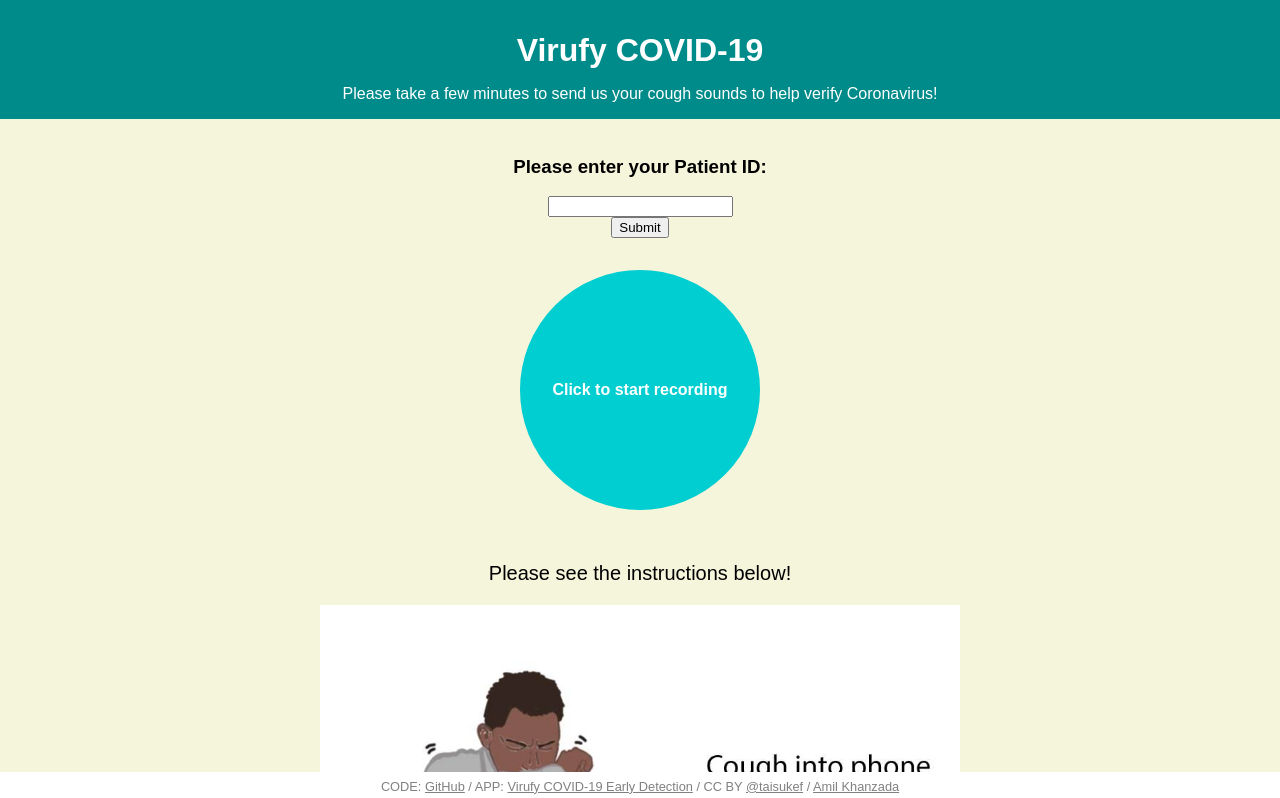
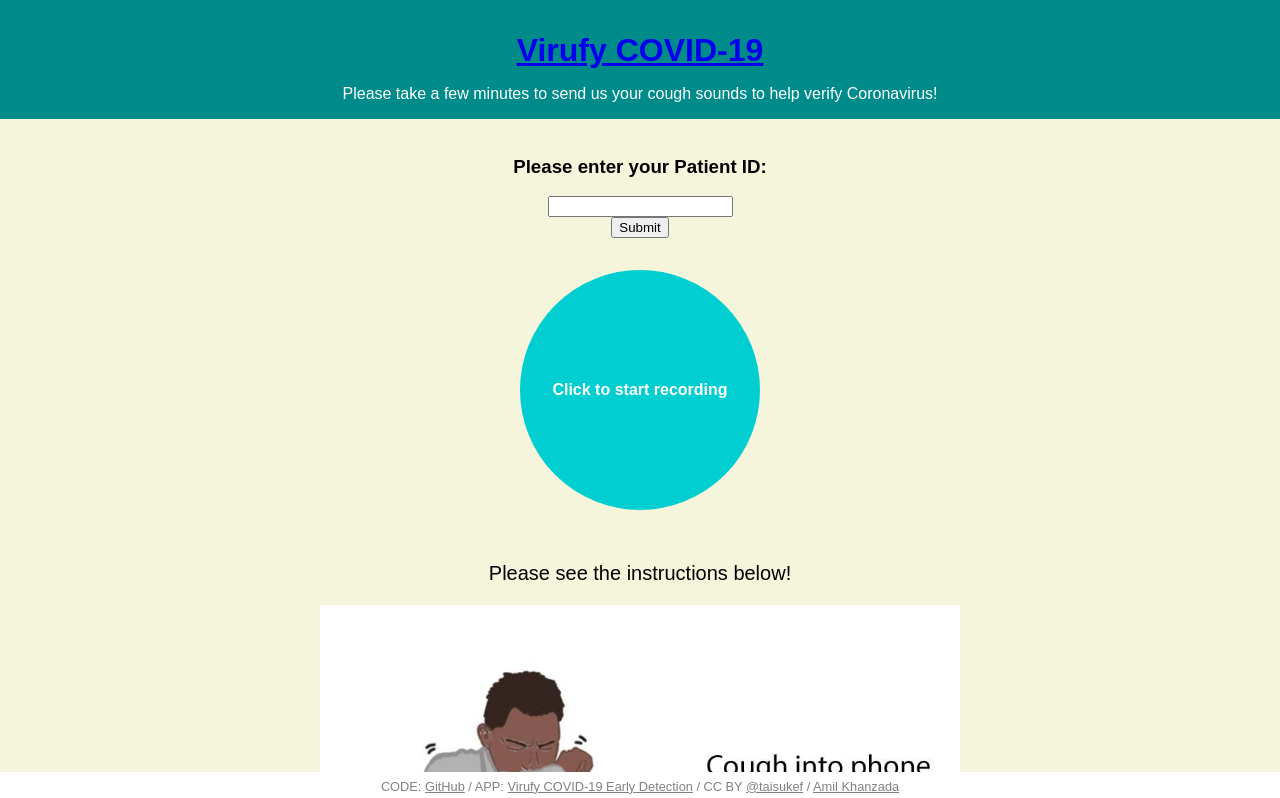
Before and after one commit to code4sabae/coughgathering, a website: page static/index.html in a window 1280 px wide. Shown: the top 798 px of the page. Drawn offline with Linux system fonts and the light colour scheme.

Commit message:
add link to virufy.org

```diff
--- a/static/index.html
+++ b/static/index.html
@@ -9,7 +9,7 @@
 
 <div id='contents'>
 <div class=header>
-<h1>Virufy COVID-19</h1>
+<h1><a href=http://virufy.org/>Virufy COVID-19</a></h1>
 <div class=subtitle>Please take a few minutes to send us your cough sounds to help verify Coronavirus!</div>
 </div>
 <br>
```
